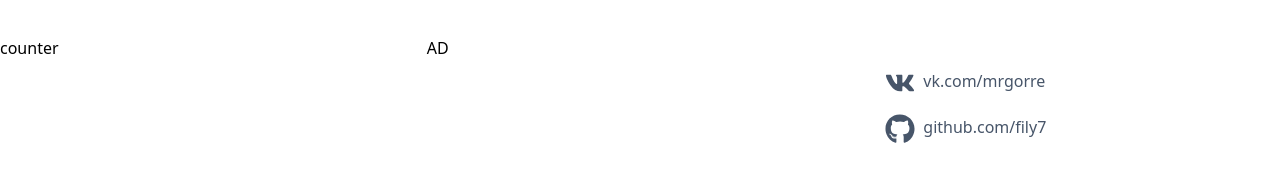
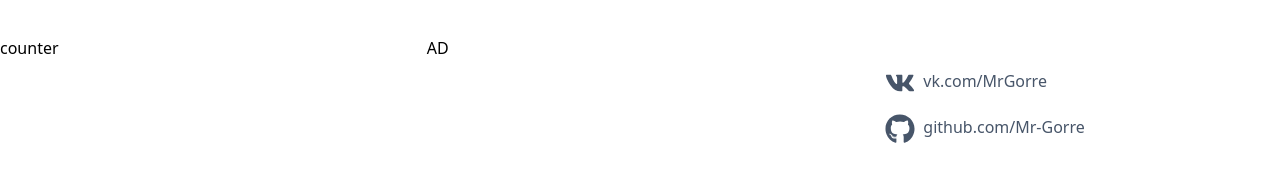
Before and after one commit to Mr-Gorre/BlogGorre, a Next.js app: page / in a window 1280 px wide. Shown: the part 120-302 px from the top of the page. Built offline with nearby package versions, Linux system fonts and the light colour scheme.

Commit message:
fix links

```diff
--- a/components/footer.tsx
+++ b/components/footer.tsx
@@ -14,15 +14,15 @@ function Footer({ children }) {
       <div className="basis-1/3 p-6">
         <ol>
           <li className="">
-            <a href="https://vk.com/mrgorre" className="text-slate-600 hover:text-slate-900" target={'_blank'}>
+            <a href="https://vk.com/MrGorre" className="text-slate-600 hover:text-slate-900" target={'_blank'}>
               <FaVk className="inline-block text-3xl m-2 align-middle" />
-              vk.com/mrgorre</a>
+              vk.com/MrGorre</a>
           </li>
           <li>
-            <a href="https://github.com/fily7" className=" text-slate-600 hover:text-slate-900" target={'_blank'}>
+            <a href="https://github.com/Mr-Gorre" className=" text-slate-600 hover:text-slate-900" target={'_blank'}>
               <FaGithub className=" inline-block text-3xl m-2 align-middle" />
               <span>
-                github.com/fily7
+              github.com/Mr-Gorre
               </span>
             </a>
           </li>
```
